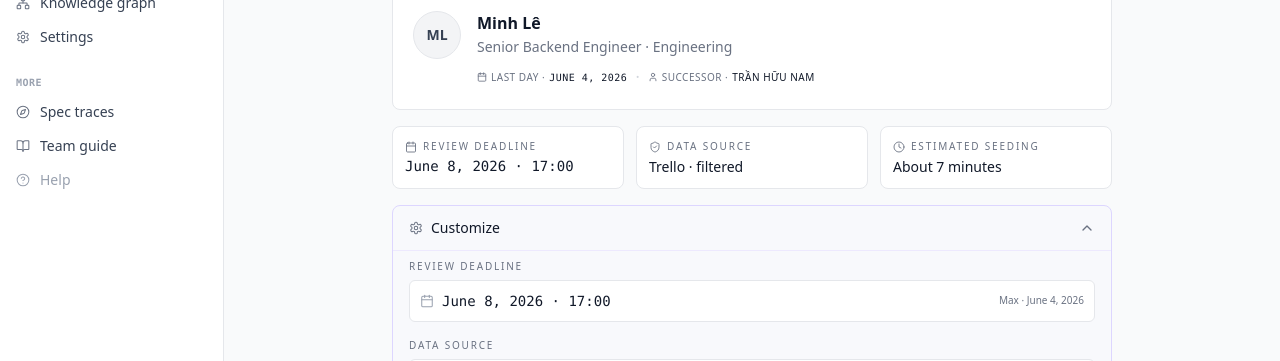
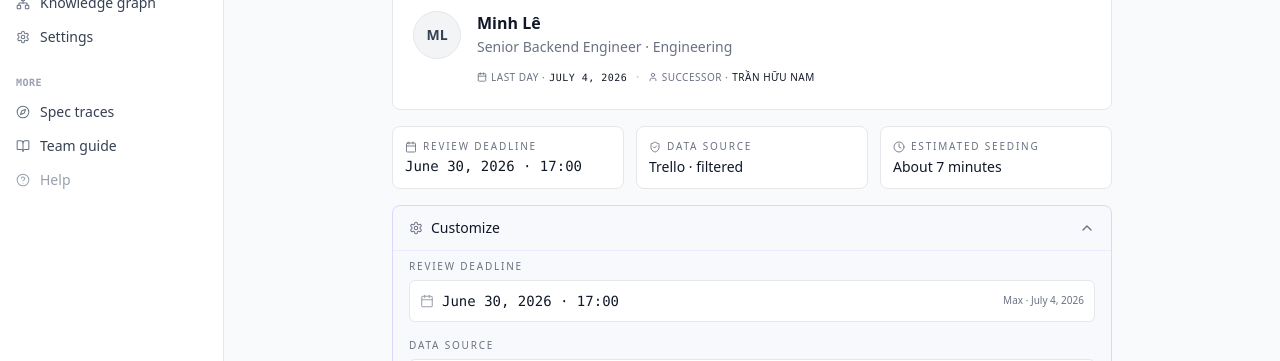
Before and after one commit to BuiDoanKhanhAnPrecioFishbone/esb-mockup, a Next.js app: page /session/new in a window 1280 px wide. Shown: the part 166-527 px from the top of the page. Built offline with nearby package versions, Linux system fonts and the light colour scheme.

Commit message:
fix(quick-initiate): CL-111 timeline — Minh last day Jul 4 2026, 26 days notice, default review deadline Jun 30

```diff
--- a/components/mockups/uc-ho-01-quick-initiate.jsx
+++ b/components/mockups/uc-ho-01-quick-initiate.jsx
@@ -19,6 +19,11 @@ import {
    Focus areas · editable checklist pre-filled with suggested items
    (replaces the free-text focus note · PO direction 2026-06-07). Each
    item joins the question queue the Offboarder answers (UC-HO-05).
+
+   CL-111 · 30-day offboarding window. Minh's last day is Jul 4, 2026
+   (26 days out); the review deadline defaults to Jun 30 — a few days
+   before the last day. "Assign later" stays a successor option since
+   a successor is optional.
    ═══════════════════════════════════════════════════════════════════ */
 
 const FLOW = [
@@ -33,9 +38,9 @@ const SCENARIO = {
   role: "Senior Backend Engineer",
   dept: "Engineering",
   initials: "ML",
-  lastDay: "June 4, 2026",
-  daysLeft: 12,
-  defaultDeadline: "June 8, 2026 · 17:00",
+  lastDay: "July 4, 2026",
+  daysLeft: 26,
+  defaultDeadline: "June 30, 2026 · 17:00",
   successor: "Trần Hữu Nam",
   successorOptions: ["Trần Hữu Nam", "Duy Nguyễn", "Assign later"],
   sources: [
```
